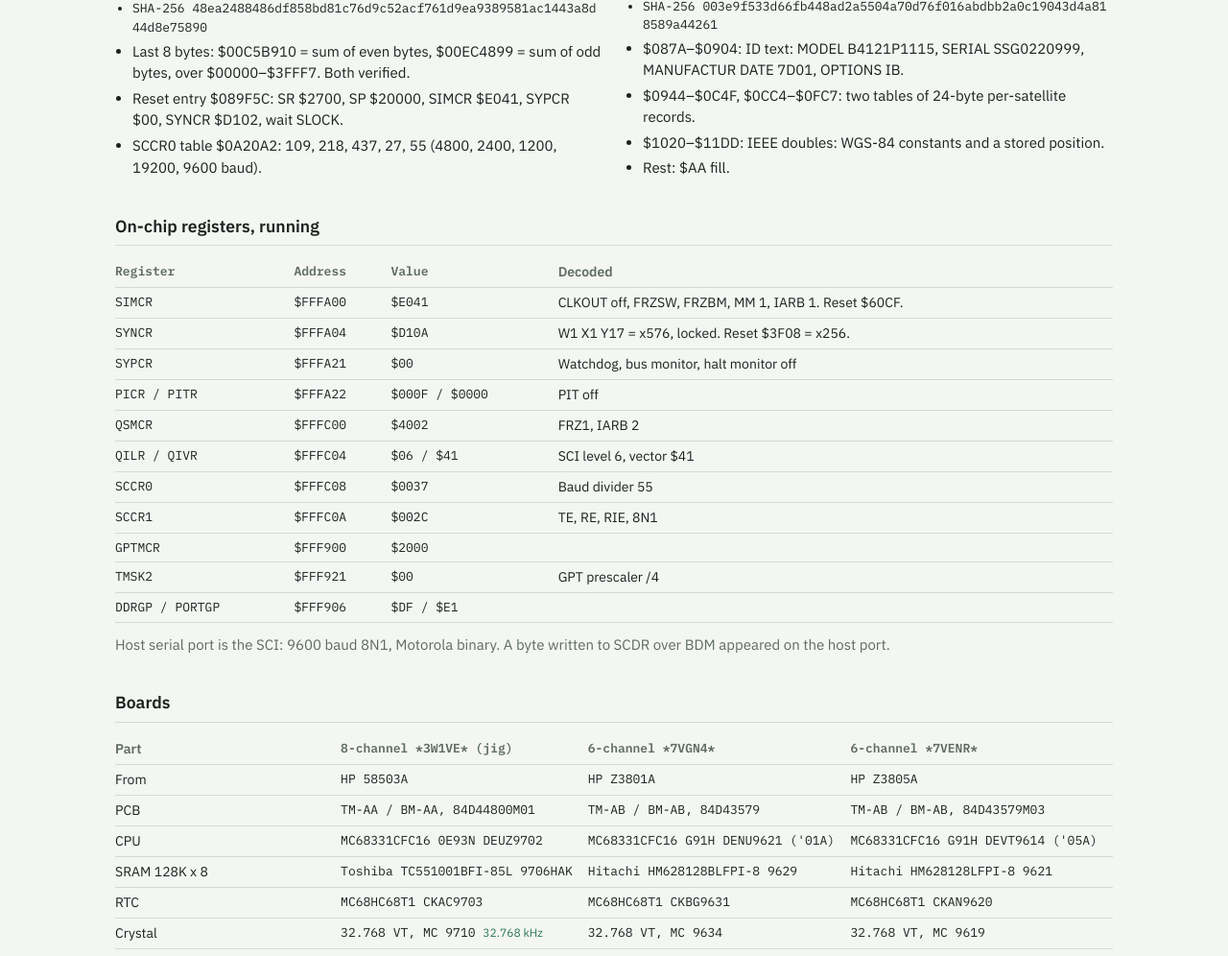
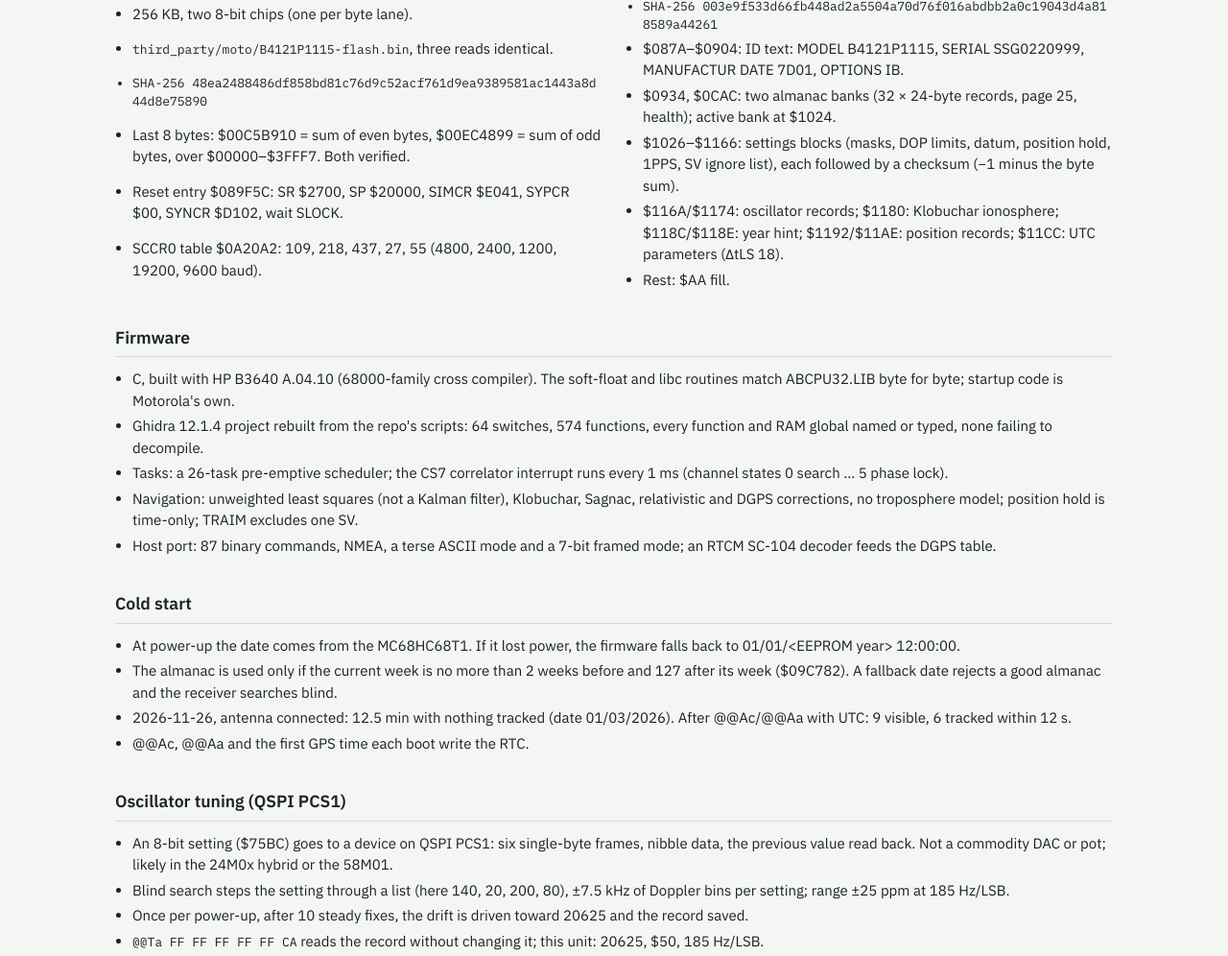
Before and after one commit to charlieh0tel/oncore-vp, a plain HTML site: page index.html in a window 1280 px wide. Shown: the part 1335-2331 px from the top of the page at 96% size. Drawn offline with Linux system fonts and the light colour scheme.

Commit message:
index.html: firmware, cold start and oscillator tuning sections; EEPROM layout and open items updated

```diff
--- a/index.html
+++ b/index.html
@@ -66,7 +66,7 @@ header a{color:var(--accent)}
 <header>
   <h1>Oncore VP Teardown</h1>
   <p class="sub">Motorola Oncore VP 8-channel from an HP 58503A, read over BDM (mc683xx-bdm, bdm 0.4.0, pod firmware 0.5.0), 2026-11-24. Firmware SFTW P/N 98-P36830P, VER 8, REV 8, dated 06 Aug 1996. Model B4121P1115, serial SSG0220999.</p>
-  <p class="sub">See also: <a href="oncore-vp-test-points.html">test points and BDM header</a> · <a href="mc68331-clock-pins.html">MC68331 clock pins</a> · <a href="https://github.com/charlieh0tel/oncore-vp/blob/main/docs/board.md">board notes</a> · <a href="https://github.com/charlieh0tel/oncore-vp/blob/main/docs/memory-map.md">memory map notes</a> · <a href="https://github.com/charlieh0tel/oncore-vp">source</a></p>
+  <p class="sub">See also: <a href="oncore-vp-test-points.html">test points and BDM header</a> · <a href="mc68331-clock-pins.html">MC68331 clock pins</a> · <a href="https://github.com/charlieh0tel/oncore-vp/blob/main/docs/board.md">board notes</a> · <a href="https://github.com/charlieh0tel/oncore-vp/blob/main/docs/memory-map.md">memory map and firmware notes</a> · <a href="https://github.com/charlieh0tel/oncore-vp/blob/main/docs/messages.md">binary messages</a> · <a href="https://github.com/charlieh0tel/oncore-vp/tree/main/tools/ghidra">Ghidra scripts</a> · <a href="https://github.com/charlieh0tel/oncore-vp">source</a></p>
 </header>
 
 <section>
@@ -169,12 +169,42 @@ CS7    $FFE8 $7830   CS8 $0004 $7830   CS9 $1006 $7870   CS10 $1806 $7870</pre>
     <li><code>eeprom/B4121P1115-SSG0220999-eeprom.bin</code>, three reads identical.</li>
     <li class="hash mono">SHA-256 003e9f533d66fb448ad2a5504a70d76f016abdbb2a0c19043d4a818589a44261</li>
     <li>$087A–$0904: ID text: MODEL B4121P1115, SERIAL SSG0220999, MANUFACTUR DATE 7D01, OPTIONS IB.</li>
-    <li>$0944–$0C4F, $0CC4–$0FC7: two tables of 24-byte per-satellite records.</li>
-    <li>$1020–$11DD: IEEE doubles: WGS-84 constants and a stored position.</li>
+    <li>$0934, $0CAC: two almanac banks (32 × 24-byte records, page 25, health); active bank at $1024.</li>
+    <li>$1026–$1166: settings blocks (masks, DOP limits, datum, position hold, 1PPS, SV ignore list), each followed by a checksum (−1 minus the byte sum).</li>
+    <li>$116A/$1174: oscillator records; $1180: Klobuchar ionosphere; $118C/$118E: year hint; $1192/$11AE: position records; $11CC: UTC parameters (ΔtLS 18).</li>
     <li>Rest: $AA fill.</li>
   </ul>
 </section>
 </div>
+
+<section>
+  <h2>Firmware</h2>
+  <ul>
+    <li>C, built with HP B3640 A.04.10 (68000-family cross compiler). The soft-float and libc routines match ABCPU32.LIB byte for byte; startup code is Motorola's own.</li>
+    <li>Ghidra 12.1.4 project rebuilt from the repo's scripts: 64 switches, 574 functions, every function and RAM global named or typed, none failing to decompile.</li>
+    <li>Tasks: a 26-task pre-emptive scheduler; the CS7 correlator interrupt runs every 1 ms (channel states 0 search … 5 phase lock).</li>
+    <li>Navigation: unweighted least squares (not a Kalman filter), Klobuchar, Sagnac, relativistic and DGPS corrections, no troposphere model; position hold is time-only; TRAIM excludes one SV.</li>
+    <li>Host port: 87 binary commands, NMEA, a terse ASCII mode and a 7-bit framed mode; an RTCM SC-104 decoder feeds the DGPS table.</li>
+  </ul>
+</section>
+<section>
+  <h2>Cold start</h2>
+  <ul>
+    <li>At power-up the date comes from the MC68HC68T1. If it lost power, the firmware falls back to 01/01/&lt;EEPROM year&gt; 12:00:00.</li>
+    <li>The almanac is used only if the current week is no more than 2 weeks before and 127 after its week ($09C782). A fallback date rejects a good almanac and the receiver searches blind.</li>
+    <li>2026-11-26, antenna connected: 12.5 min with nothing tracked (date 01/03/2026). After @@Ac/@@Aa with UTC: 9 visible, 6 tracked within 12 s.</li>
+    <li>@@Ac, @@Aa and the first GPS time each boot write the RTC.</li>
+  </ul>
+</section>
+<section>
+  <h2>Oscillator tuning (QSPI PCS1)</h2>
+  <ul>
+    <li>An 8-bit setting ($75BC) goes to a device on QSPI PCS1: six single-byte frames, nibble data, the previous value read back. Not a commodity DAC or pot; likely in the 24M0x hybrid or the 58M01.</li>
+    <li>Blind search steps the setting through a list (here 140, 20, 200, 80), ±7.5 kHz of Doppler bins per setting; range ±25 ppm at 185 Hz/LSB.</li>
+    <li>Once per power-up, after 10 steady fixes, the drift is driven toward 20625 and the record saved.</li>
+    <li><code>@@Ta FF FF FF FF FF CA</code> reads the record without changing it; this unit: 20625, $50, 185 Hz/LSB.</li>
+  </ul>
+</section>
 
 <section>
   <h2>On-chip registers, running</h2>
@@ -278,9 +308,10 @@ CS7    $FFE8 $7830   CS8 $0004 $7830   CS9 $1006 $7870   CS10 $1806 $7870</pre>
     <li>Confirm the RF chain antenna → A06 → 95U01 SAW → 58M01 by continuity.</li>
     <li>Confirm the ÷656 is in the hybrid (29.110 kHz on a hybrid pin, traced to EXTAL).</li>
     <li>Hybrid (TCXO) frequency error.</li>
-    <li>Devices behind CS0–CS3, CS5–CS7.</li>
-    <li>EEPROM record formats.</li>
-    <li>Whether CS9/CS10 have chips fitted.</li>
+    <li>Trace QSPI PCS1 to its part.</li>
+    <li>T1 VBATT: whether the RTC keeps time across a power cycle.</li>
+    <li>Deaf 6-channel boards: <code>@@Ta</code> query and self-test over serial.</li>
+    <li>Whether CS9/CS10 have chips fitted (CS0–CS3, CS6 are never accessed; CS5 is one boot read).</li>
   </ul>
 </section>
 <div id="lb" hidden><img alt=""><p></p></div>
```
